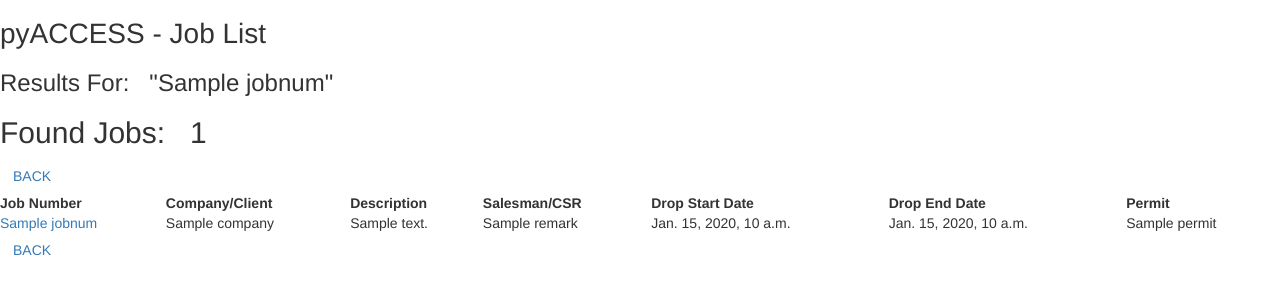
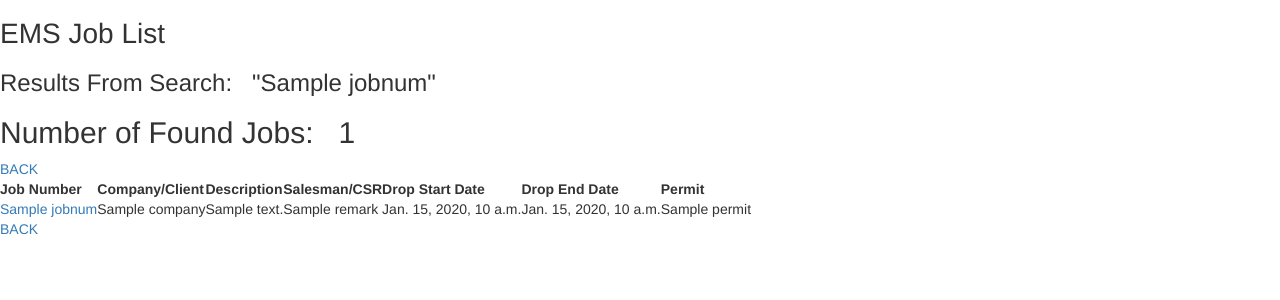
Before and after one commit to edbrad/pyACCESS, a Django app: template pyACCESS/www/templates/joblist.html in a window 1280 px wide. Shown: the top 300 px of the page. Run offline with Django 3.2, Linux system fonts and the light colour scheme; the template is opened without the code that fills it: most values are stand-ins (such as "Sample title", 1, 10 or a date in 2020); some libraries are stand-ins or nearby versions.

Commit message:
Working App w/o CSS

```diff
--- a/pyACCESS/www/templates/joblist.html
+++ b/pyACCESS/www/templates/joblist.html
@@ -3,21 +3,23 @@
 <!DOCTYPE html>
 <html>
     <head>
-        <title>pyACCESS - Legacy Database Access</title>
+        <title>pyACCESS - EMS Job Ticket Explorer</title>
+        <!-- Third Party CSS Libraries -->
         <link rel="stylesheet" href="{% static 'bootstrap-3.3.7-dist/css/bootstrap.min.css' %}">
         <link rel="stylesheet" href="{% static 'bootstrap-3.3.7-dist/css/bootstrap-theme.min.css' %}">
         <link rel="stylesheet" href="{% static 'css/normalize.css' %}">
+        <!-- Custom CSS -->
         <link rel="stylesheet" href="{% static 'css/main.css' %}">
     </head>
     <body>
-        <h1>pyACCESS - Job List</h1>
-        <h3>Results For: &nbsp  "{{ jobnum }}"</h3>
-        <h2>Found Jobs: &nbsp {{ rows|length|intcomma }}</h2>
+        <h1>EMS Job List</h1>
+        <h3>Results From Search: &nbsp  "{{ jobnum }}"</h3>
+        <h2>Number of Found Jobs: &nbsp {{ rows|length|intcomma }}</h2>
         <div>
-            <a class="btn" href="/">BACK</a>
+            <a href="/">BACK</a>
         </div>
         <div>
-            <table style="width:100%">
+            <table>
                 <tr>
                     <th>Job Number</th>
                     <th>Company/Client</th>
@@ -40,10 +42,12 @@
                 {% endfor %}
             </table>
             <div>
-                <a class="btn" href="/">BACK</a>
+                <a href="/">BACK</a>
             </div>
         </div>
+        <!-- Third Party Javascript Libraries -->
         <script src="{% static 'jquery-3.1.1-dist/js/jquery-3.1.1.js' %}"></script>
+        <!-- Custom Javascript -->
         <script src="{% static '/js/main.js' %}"></script>
     </body>
 </html>
```
Also changed, not shown: pyACCESS/www/templates/index.html (+7 -3 lines), pyACCESS/www/templates/jobdetails.html (+9 -5 lines), pyACCESS/www/views.py (+11 -5 lines).
